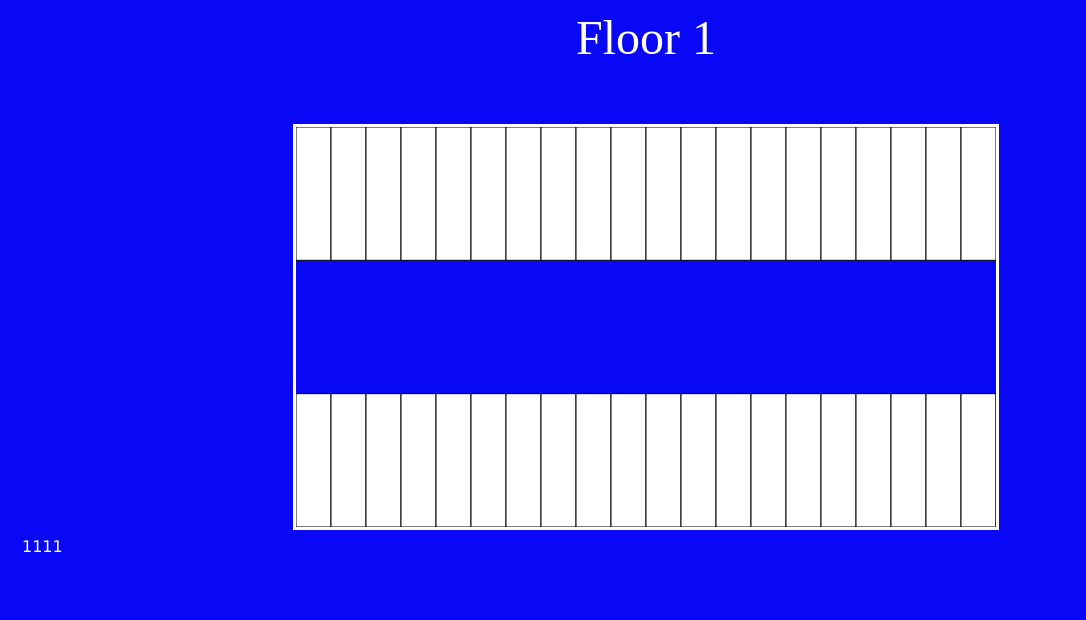
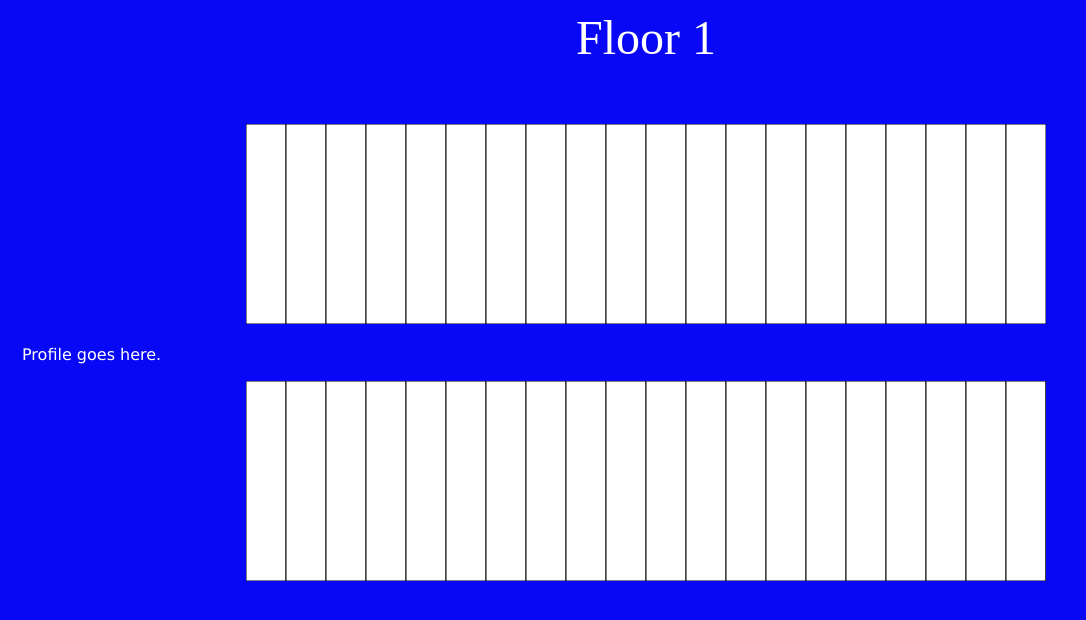
Before and after one commit to dkurk/DOHS, a Flask app: page /tinyBoxPage in a window 1280 px wide. Shown: the top 620 px of the page, without its empty margins (0-1086 px from the left). Run offline with Flask 2, Linux system fonts and the light colour scheme; some libraries are stand-ins or nearby versions.

Commit message:
tiny Box

```diff
--- a/static/js/maps.js
+++ b/static/js/maps.js
@@ -287,7 +287,7 @@ var zoom = function() {
     });
 
     var content = '<Iframe Id="FrameTiny" Src="' + 'tinyBoxPage' + '" Width="100%" Height="100%" Scrolling="Yes" Frameborder="Yes" Marginwidth="10" Marginheight="10"></Iframe>';
-    TINY.box.show({html: content, width:800, height:600});
+    TINY.box.show({html: content, width: 1000, height:600});
     console.log("showing tiny box");
 }
 
--- a/static/js/tinyBoxPage.js
+++ b/static/js/tinyBoxPage.js
@@ -1,23 +1,23 @@
 var makeMap = function() {
 
     //gets the svg document
-    map = $("#zoom-map");
+    var oddMap = $("#zoom-map-odd");
+    var evenMap = $("#zoom-map-even");
 
     //gets the floor number
-    floor = parseFloat($("#floor").attr("value"));
+    var floor = parseFloat($("#floor").attr("value"));
     console.log(floor);
 
     //gets svg document info
-    var width = parseFloat(map.attr("width"));
-    var height = parseFloat(map.attr("height"));
+    var width = parseFloat(oddMap.attr("width"));
+    var height = parseFloat(oddMap.attr("height"));
 
     //sets rows and columns
     var cols = 20;
-    var rows = 3;
 
     //sets w h for each room
     var w = width / cols;
-    var h = height / rows;
+    var h = height;
 
     //builds floor
     switch (floor) {
@@ -25,45 +25,46 @@ var makeMap = function() {
 	$("#message").append('<p>No floor to display</p>');
 	break;
     case 1:
-	makeDefault(map, floor, w, h);
+	makeDefault(oddMap, evenMap, floor, w, h);
 	break;
     case 2:
-	makeDefault(map, floor, w, h);
+	makeDefault(oddMap, evenMap, floor, w, h);
 	break;
     case 3:
-	makeDefault(map, floor, w, h);
+	makeDefault(oddMap, evenMap, floor, w, h);
 	break;
     case 4:
-	makeDefault(map, floor, w, h);
+	makeDefault(oddMap, evenMap, floor, w, h);
 	break;
     case 5:
-	makeDefault(map, floor, w, h);
+	makeDefault(oddMap, evenMap, floor, w, h);
 	break;
     case 6:
-	makeDefault(map, floor, w, h);
+	makeDefault(oddMap, evenMap, floor, w, h);
 	break;
     case 7:
-	makeDefault(map, floor, w, h);
+	makeDefault(oddMap, evenMap, floor, w, h);
 	break;
     case 8:
-	makeDefault(map, floor, w, h);
+	makeDefault(oddMap, evenMap, floor, w, h);
 	break;
     case 9:
-	makeDefault(map, floor, w, h);
+	makeDefault(oddMap, evenMap, floor, w, h);
 	break;
     case 10:
-	makeDefault(map, floor, w, h);
+	makeDefault(oddMap, evenMap, floor, w, h);
 	break;
     }
 }
 
-var makeDefault = function(map, floor, w, h){
+var makeDefault = function(oddMap, evenMap, floor, w, h){
     var x = 0;
     var y = 0;
 
     var svgns = "http://www.w3.org/2000/svg";
 
-    map.empty();
+    oddMap.empty();
+    evenMap.empty();
 
     for (var i = 1; i < 41; i = i + 2) {
 
@@ -79,13 +80,12 @@ var makeDefault = function(map, floor, w, h){
         newRoom.setAttributeNS(null, 'stroke', 'black');
         newRoom.setAttributeNS(null, 'fill', 'white');
 
-	map.append(newRoom);
+	oddMap.append(newRoom);
 
 	x = x + w;
     }
 
     x = 0;
-    y = 2 * h;
 
     for (var i = 0; i < 41; i = i + 2) {
 	room = floor * 100 + i;
@@ -100,36 +100,105 @@ var makeDefault = function(map, floor, w, h){
         newRoom.setAttributeNS(null, 'stroke', 'black');
         newRoom.setAttributeNS(null, 'fill', 'white');
 
-	map.append(newRoom);
+	evenMap.append(newRoom);
 	x = x + w;
     }
 }
 
 
 var addPeople = function(){
+
+    //gets the svg document
+    var oddMap = $("#zoom-map-odd");
+    var evenMap = $("#zoom-map-even");
+
+    //gets the floor number
+    var floor = parseFloat($("#floor").attr("value"));
+
+    //gets svg document info
+    var width = parseFloat(oddMap.attr("width"));
+    var height = parseFloat(oddMap.attr("height"));
+
+    //sets rows and columns
+    var cols = 20;
+    var rows = 3;
+
+    //sets w h for each room
+    var w = width / cols;
+    var h = height;
+
+    var room;
     var period = $("#period").attr('value');
     var ids = [];
-    for (id in $("#ID")){
-	ids.push($("#ID")[id].value);
+    for (var i = 0; i < $(".ID").length; i++){
+	ids.push($(".ID")[i].value);
     }
-    var room;
 
     console.log(ids);
     console.log(period);
 
+    var svgns = "http://www.w3.org/2000/svg";
 
-    //console.log(IDs);
+    for (var i in ids){
+	$.getJSON("/getProfileItems", {id:ids[i]}, function(profile){
+	    var room = profile[4][period - 1];
+	    var roomId = '#' + room;
+	    var myX = (parseFloat($(roomId).attr('x')) + 5) + (Math.floor(Math.random() * (w - 10)));
+	    var myY = (parseFloat($(roomId).attr('y')) + 5) + (Math.floor(Math.random() * (h - 10)));
 
-    /*
-    for (var i in IDs){
-	$.getJSON("/getProfileItems", {id:IDs[i]}, function(profile){
-	    room = profile[4][period - 1];
-	    console.log(room);
+	    var newCircle = document.createElementNS(svgns, "circle");
+	    newCircle.setAttributeNS(null, 'class', 'person');
+	    newCircle.setAttributeNS(null, 'id', ids[i]);
+	    newCircle.setAttributeNS(null, 'cx', myX);
+	    newCircle.setAttributeNS(null, 'cy', myY);
+	    newCircle.setAttributeNS(null, 'r', 10);
+	    newCircle.setAttributeNS(null, 'stroke', 'black');
+	    var color;
+	    switch (profile[3]) {
+	    case 0:
+                color = "red";
+                break;
+	    case "9":
+		color = "green";
+                break;
+	    case "10":
+                color = "brown";
+                break;
+	    case "11":
+                color = "magenta";
+                break;
+	    case "12":
+                color = "yellow";
+                break;
+	    }
+	    newCircle.setAttributeNS(null, 'fill', color);
+	    newCircle.setAttributeNS(null, 'onclick', 'getProfile(evt)');
+
+	    switch (room % 2) {
+	    case 1:
+		oddMap.append(newCircle);
+		break;
+	    case 0:
+		evenMap.append(newCircle);
+		break;
+	    }
 	});
     }
-    */
 }
 
+/*func getProfile()
+**@params: none
+**This function, assigned on click to each bubble representing a student or teacher on the 10 svg maps takes the ID number/keyword of the clicked user and calls the "getProfile" server-side method to return
+the object the bubble represents. The profile information of this user/teacher will then be printed on a div at the bottom of the page. */
+
+var getProfile = function(evt) {
+    var circle = evt.target;
+    var myID = circle.getAttribute("id");
+    $.getJSON("/getProfile", {id:myID}, function(person) {
+        $("#profile").empty();
+        $("#profile").append(person);
+    });
+}
 
 $(document).ready(function() {
     makeMap();
--- a/templates/tinyBoxPage.html
+++ b/templates/tinyBoxPage.html
@@ -25,19 +25,28 @@
 </div>
 
 <div align = "center">
-  <svg id="zoom-map" xmlns="http://www.w3.org/2000/svg" version="1.1" width="700" height="400"></svg>
+  <svg id="zoom-map-odd" xmlns="http://www.w3.org/2000/svg" version="1.1" width="800" height="200"></svg>
 </div>
 
+<div id="profile">
+</p>
+</p>
+<p>Profile goes here.</p>
+</p>
+</p>
+</div>
 
+<div align = "center">
+  <svg id="zoom-map-even" xmlns="http://www.w3.org/2000/svg" version="1.1" width="800" height="200"></svg>
+</div>
 
 <form>
   <input type="text" style="display:none;" id="floor" value={{ floor }} />
-<input type="text" style="display:none;" id="period" value={{ period }} />
+  <input type="text" style="display:none;" id="period" value={{ period }} />
 
-{% for id in IDs %}
-<input type="text" style="display:none;" id="ID" value= {{ id }} />
-<p> {{ id }} </p>
-{% endfor %}
+  {% for id in IDs %}
+  <input type="text" style="display:none;" class="ID" value= {{ id }} />
+  {% endfor %}
 
 </form>
 
```
